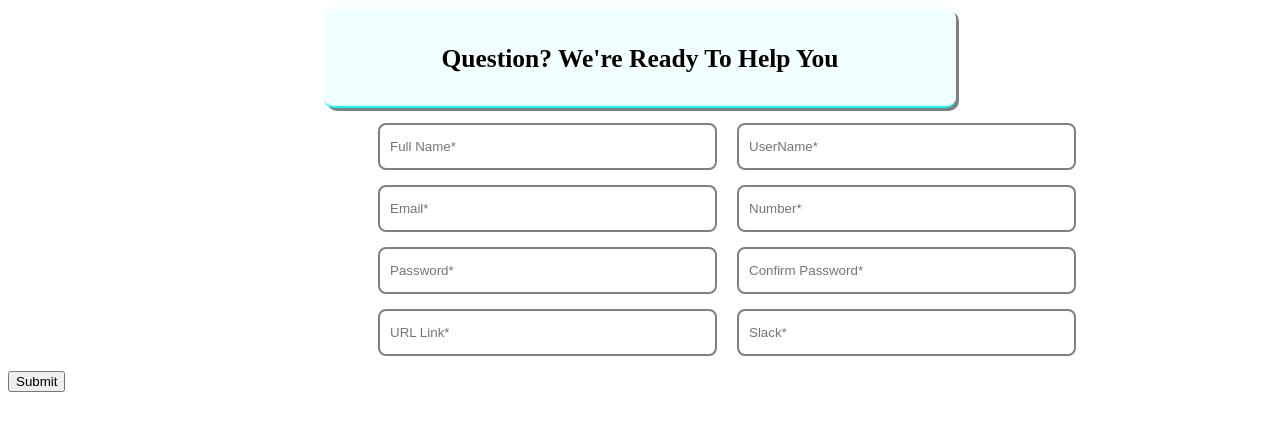
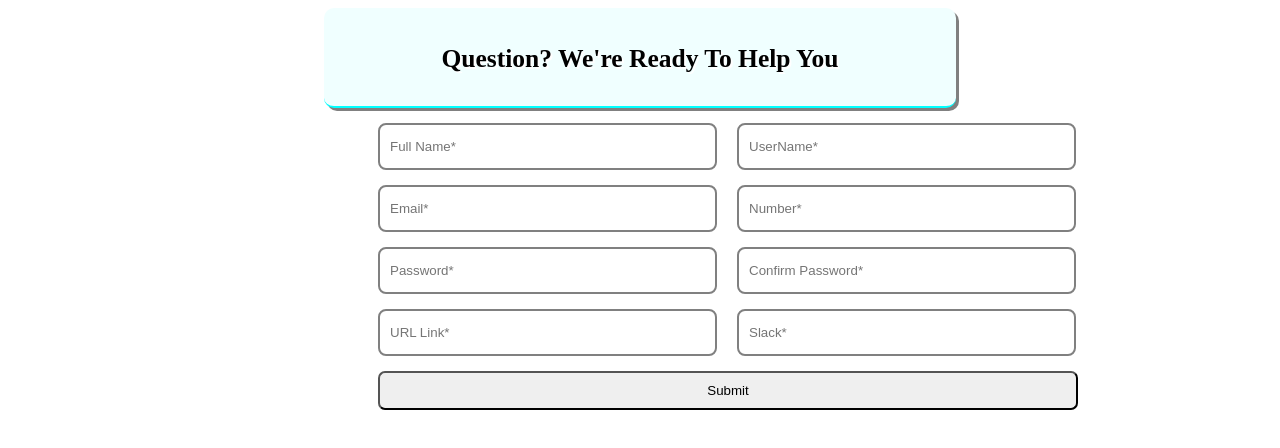
Before and after one commit to 123Somrat/Form-Validation, a React (Create React App) app: page / in a window 1280 px wide. Shown: the top 448 px of the page. Built offline with nearby package versions, Linux system fonts and the light colour scheme.

Commit message:
apply css on button

```diff
--- a/src/App.css
+++ b/src/App.css
@@ -95,3 +95,9 @@
 
 
 }
+.btn{
+    width:700px;
+    margin-left: 370px;
+    border-radius: 7px;
+    padding: 10px;
+}
```
